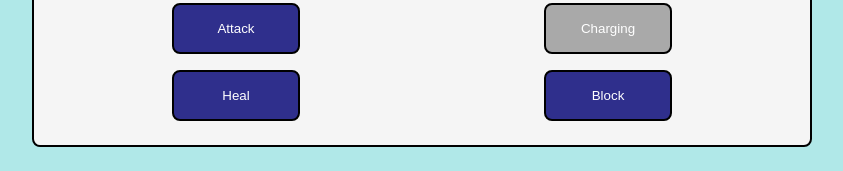
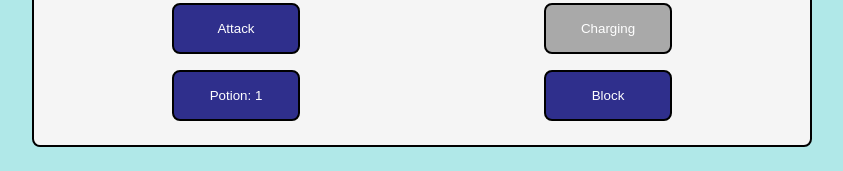
Before and after one commit to Di6bLos/battle-monster-game, a Vue app: page / in a window 1280 px wide. Shown: the part 413-584 px from the top of the page, without its empty margins (218-1061 px from the left). Built offline with nearby package versions, Linux system fonts and the light colour scheme.

Commit message:
Changed Heal button to display potion inventory

```diff
--- a/src/App.vue
+++ b/src/App.vue
@@ -130,7 +130,7 @@ export default {
         this.roundCounter++;
       }
     },
-    // Adds a class to the player or monster for 300ms
+    // Adds a class to the player or monster
     // that will animate the attack sequence.
     playerAtkAnimation() {
       this.playerAttacked = true;
@@ -172,10 +172,13 @@ export default {
       }, 1500);
     },
     monsterAtkAnimation() {
-      this.monsterAttacked = true;
+      if(this.monsterHealth > 0) {
+          this.monsterAttacked = true;
       setTimeout(() => {
         this.monsterAttacked = false;
       }, 300);
+      }
+
     },
   },
 };
--- a/src/assets/main.css
+++ b/src/assets/main.css
@@ -86,6 +86,7 @@ h1 {
 .attacking {
   position: relative;
   left: 2rem;
+  animation: player-attacked 300 ;
 }
 .attacked {
   position: relative;
--- a/src/components/GameControls.vue
+++ b/src/components/GameControls.vue
@@ -1,12 +1,24 @@
 <template>
   <div class="game-controls">
     <div class="btn-row">
-      <button class="btn" :disabled="monsterTurn" @click="$emit('regAtk')">Attack</button>
-      <button class="btn" :disabled="specialActive || monsterTurn" @click="$emit('splAtk')">{{ !specialActive && !monsterTurn? "Special" : "Charging" }}</button>
+      <button class="btn" :disabled="monsterTurn" @click="$emit('regAtk')">
+        Attack
+      </button>
+      <button
+        class="btn"
+        :disabled="specialActive || monsterTurn"
+        @click="$emit('splAtk')"
+      >
+        {{ specialBtn }}
+      </button>
     </div>
     <div class="btn-row">
-      <button class="btn" :disabled="!hasPotion" @click="$emit('usePotion')">Heal</button>
-      <button class="btn" :disabled="monsterTurn" @click="$emit('isBlocking')">Block</button>
+      <button class="btn" :disabled="!hasPotion" @click="$emit('usePotion')">
+        {{healBtn}}
+      </button>
+      <button class="btn" :disabled="monsterTurn" @click="$emit('isBlocking')">
+        Block
+      </button>
     </div>
   </div>
 </template>
@@ -14,5 +26,13 @@
 <script>
 export default {
   props: ["hasPotion", "specialActive", "playerAttacked", "monsterTurn"],
+  computed: {
+    specialBtn() {
+      return !this.specialActive && !this.monsterTurn ? "Special" : "Charging";
+    },
+    healBtn() {
+        return this.hasPotion? "Potion: 1" : "Empty";
+    }
+  },
 };
 </script>
```
